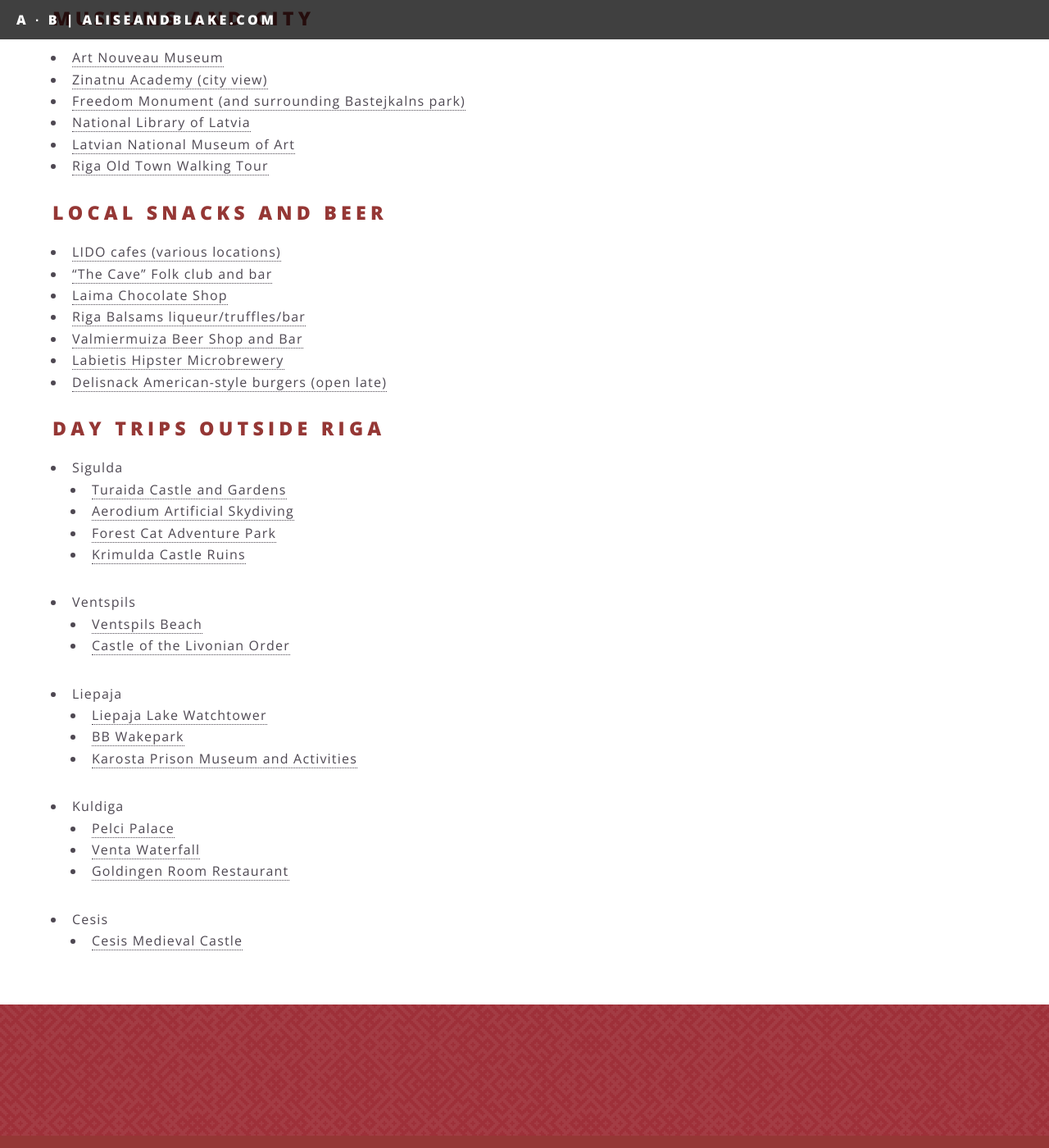
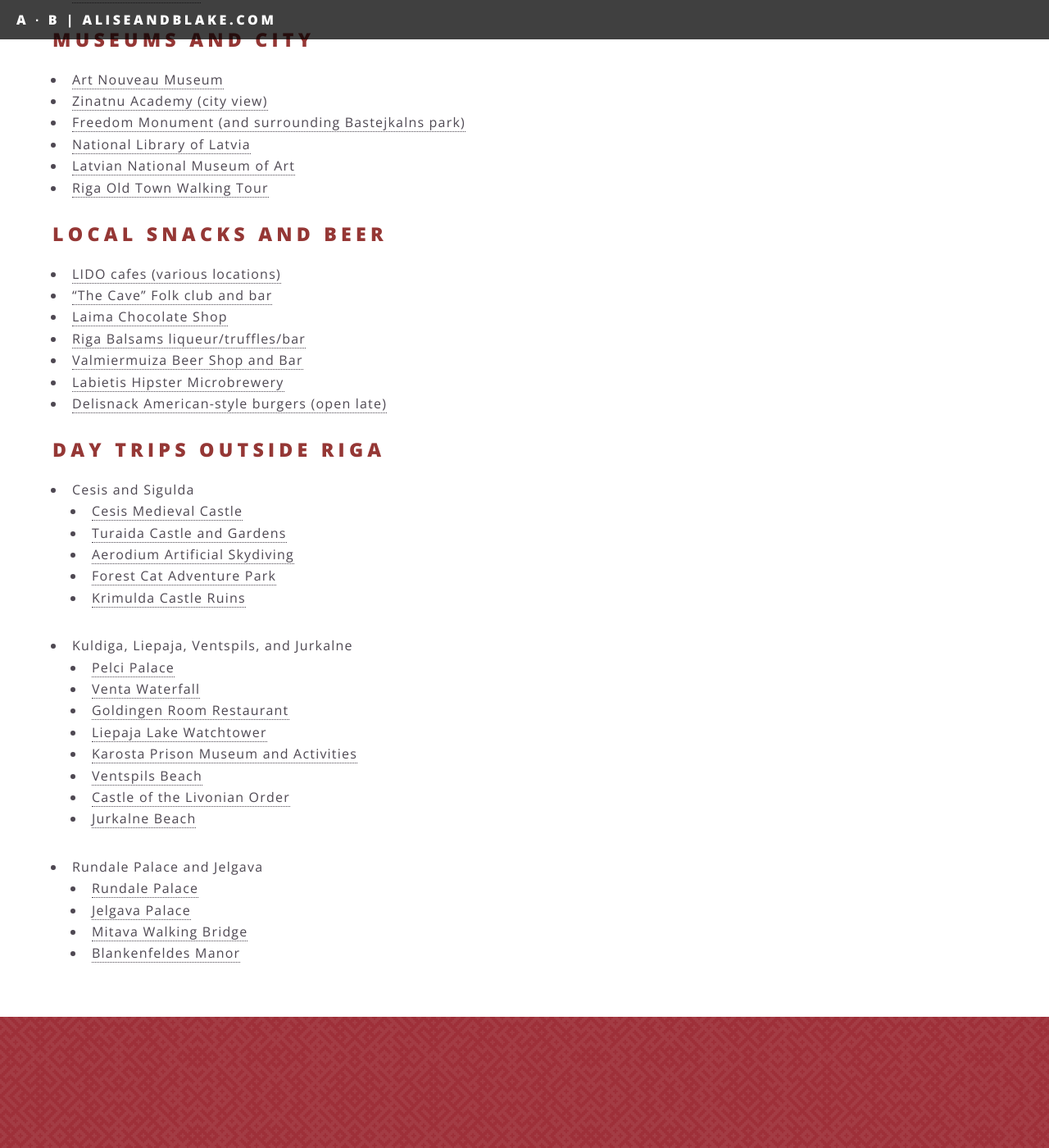
Before and after one commit to aliseandblake/aliseandblake.github.io, a Jekyll site: the page built from things-to-do.md, in a window 1280 px wide and 1400 px high, scrolled down 1658 px. Shown: the whole window at 82% size. Built offline with Jekyll 4.4.1, drawn with Linux system fonts in a browser that asks for light colours; some of the changed text lies outside the part shown.

Commit message:
reorganise day trips into more coherent options x3

```diff
--- a/things-to-do.md
+++ b/things-to-do.md
@@ -26,6 +26,7 @@
 
 * [Espa spa](http://www.espariga.lv/en/)
 * [Vincents Restaurant](https://goo.gl/maps/VjiDtxSYoqF2)
+* [Legend Beach Restaurant](https://goo.gl/maps/NZs4kFyo4yM2)
 * [Biblioteka Number 1 Restaurant](https://goo.gl/maps/quo1AmD4vDB2)
 * [Restaurant 3](https://goo.gl/maps/RAhiW8QvDJs)
 * [Riviera Restaurant](https://goo.gl/maps/hX9WG89xPdm)
@@ -56,21 +57,23 @@
 
 # Day trips outside Riga
 
-* Sigulda
+* Cesis and Sigulda
+    - [Cesis Medieval Castle](https://www.tripadvisor.co.uk/Attraction_Review-g274961-d3442997-Reviews-Cesis_Medieval_Castle-Cesis_Vidzeme_Region.html)
     - [Turaida Castle and Gardens](https://www.tripadvisor.co.uk/Attraction_Review-g274969-d289077-Reviews-Turaida_Castle-Sigulda_Vidzeme_Region.html)
     - [Aerodium Artificial Skydiving](https://www.tripadvisor.co.uk/Attraction_Review-g274969-d1170177-Reviews-Aerodium-Sigulda_Vidzeme_Region.html)
     - [Forest Cat Adventure Park](https://www.tripadvisor.co.uk/Attraction_Review-g274969-d2423050-Reviews-Mezakakis_Adventure_Park-Sigulda_Vidzeme_Region.html)
     - [Krimulda Castle Ruins](https://www.tripadvisor.co.uk/Attraction_Review-g274969-d8808313-Reviews-The_Krimulda_Castle_Ruins-Sigulda_Vidzeme_Region.html)
-* Ventspils
-    - [Ventspils Beach](https://www.tripadvisor.co.uk/Attraction_Review-g274972-d3348854-Reviews-Ventspils_Beach-Ventspils_Kurzeme_Region.html)
-    - [Castle of the Livonian Order](https://www.tripadvisor.co.uk/Attraction_Review-g274972-d6697368-Reviews-The_Castle_of_the_Livonian_order-Ventspils_Kurzeme_Region.html)
-* Liepaja
-    - [Liepaja Lake Watchtower](https://www.tripadvisor.co.uk/Attraction_Review-g274965-d12559129-Reviews-Liepaja_lake_watchtower-Liepaja_Kurzeme_Region.html)
-    - [BB Wakepark](https://www.tripadvisor.co.uk/Attraction_Review-g274965-d8442501-Reviews-BB_wakepark-Liepaja_Kurzeme_Region.html)
-    - [Karosta Prison Museum and Activities](http://karostascietums.lv/en/)
-* Kuldiga
+* Kuldiga, Liepaja, Ventspils, and Jurkalne
     - [Pelci Palace](https://www.tripadvisor.co.uk/Attraction_Review-g277824-d11811352-Reviews-Pelci_Palace-Kuldiga_Kurzeme_Region.html)
     - [Venta Waterfall](https://www.tripadvisor.co.uk/Attraction_Review-g277824-d1458190-Reviews-Venta_Waterfall-Kuldiga_Kurzeme_Region.html)
     - [Goldingen Room Restaurant](https://goo.gl/maps/3d1XWrvXWvR2)
-* Cesis
-    - [Cesis Medieval Castle](https://www.tripadvisor.co.uk/Attraction_Review-g274961-d3442997-Reviews-Cesis_Medieval_Castle-Cesis_Vidzeme_Region.html)
+    - [Liepaja Lake Watchtower](https://www.tripadvisor.co.uk/Attraction_Review-g274965-d12559129-Reviews-Liepaja_lake_watchtower-Liepaja_Kurzeme_Region.html)
+    - [Karosta Prison Museum and Activities](http://karostascietums.lv/en/)
+    - [Ventspils Beach](https://www.tripadvisor.co.uk/Attraction_Review-g274972-d3348854-Reviews-Ventspils_Beach-Ventspils_Kurzeme_Region.html)
+    - [Castle of the Livonian Order](https://www.tripadvisor.co.uk/Attraction_Review-g274972-d6697368-Reviews-The_Castle_of_the_Livonian_order-Ventspils_Kurzeme_Region.html)
+    - [Jurkalne Beach](https://goo.gl/maps/3V3yyeyh8Ek)
+* Rundale Palace and Jelgava
+    - [Rundale Palace](https://goo.gl/maps/jMN1ReGYnt62)
+    - [Jelgava Palace](https://www.tripadvisor.co.uk/Attraction_Review-g277825-d3781079-Reviews-Jelgava_Palace-Jelgava_Zemgale_Region.html)
+    - [Mitava Walking Bridge](https://www.tripadvisor.co.uk/Attraction_Review-g277825-d9707175-Reviews-Pedestrian_Bridge_Mitava-Jelgava_Zemgale_Region.html)
+    - [Blankenfeldes Manor](https://www.tripadvisor.co.uk/Attraction_Review-g277825-d6956528-Reviews-Blankenfeldes_Muiza-Jelgava_Zemgale_Region.html)
```
